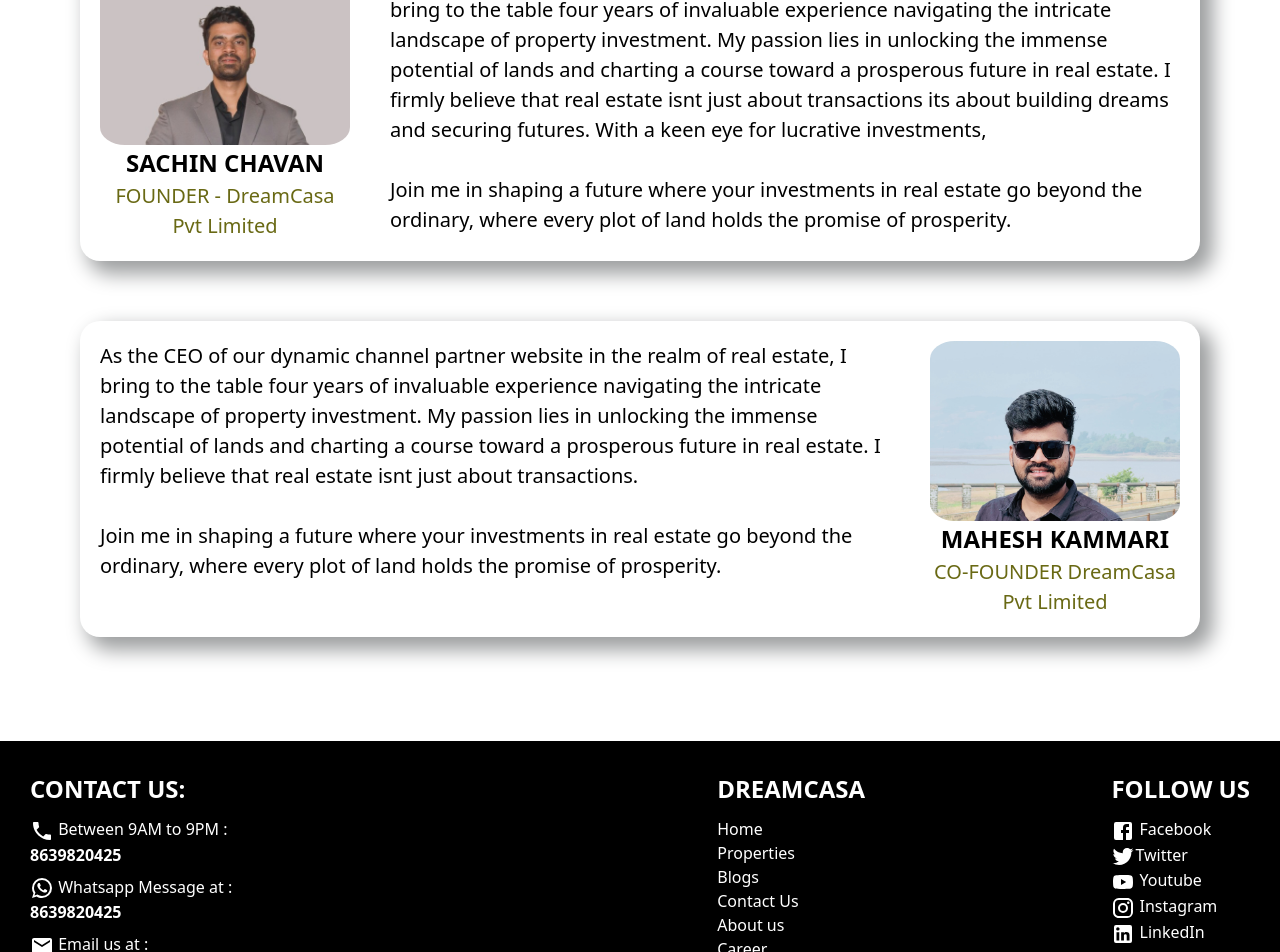
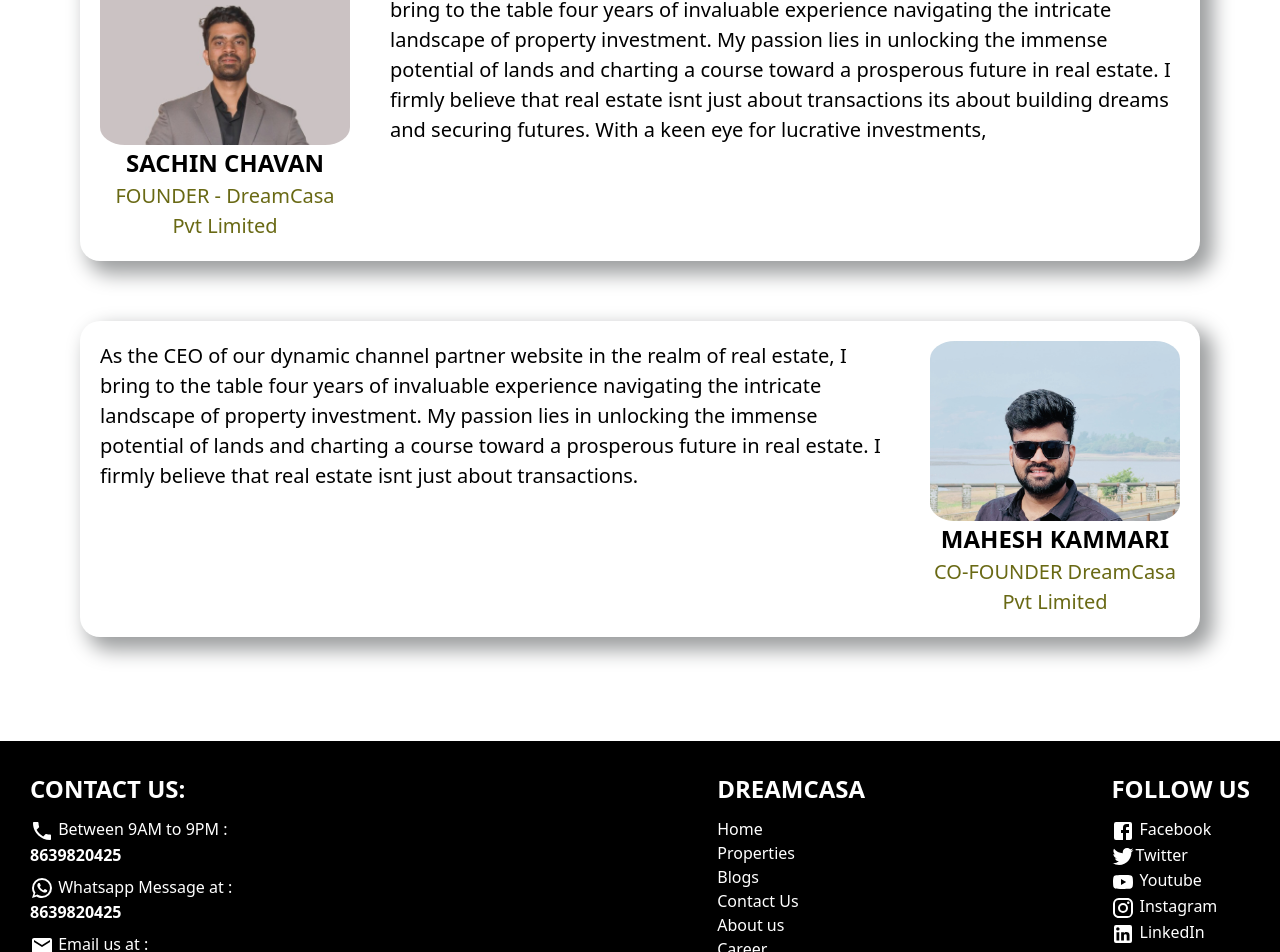
Before and after one commit to sachinchavan11/dreamcasa.in, a Next.js app: page /about in a window 1280 px wide. Shown: the part 1451-2403 px from the top of the page. Built offline with nearby package versions, Linux system fonts and the light colour scheme; a web font is replaced by a local one.

Commit message:
removed p

```diff
--- a/src/components/aboutus/index.tsx
+++ b/src/components/aboutus/index.tsx
@@ -70,13 +70,7 @@ const Aboutus = () => {
               estate. I firmly believe that real estate isnt just about
               transactions its about building dreams and securing futures.
               With a keen eye for lucrative investments,
-              <br></br>
-              <br></br>
-              <p>
-                Join me in shaping a future where your investments in real
-                estate go beyond the ordinary, where every plot of land holds
-                the promise of prosperity.
-              </p>
+
             </p>
           </div>
         </div>
@@ -89,13 +83,7 @@ const Aboutus = () => {
             lands and charting a course toward a prosperous future in real
             estate. I firmly believe that real estate isnt just about
             transactions.
-            <br></br>
-            <br></br>
-            <p>
-              Join me in shaping a future where your investments in real estate
-              go beyond the ordinary, where every plot of land holds the promise
-              of prosperity.
-            </p>
+
           </p>
           <div className={styles.img_main_cont}>
             <div className={styles.img_container}>
```
